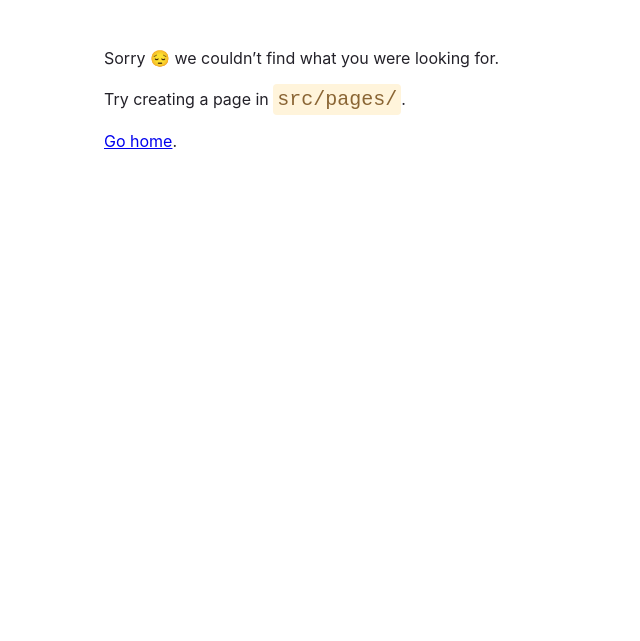
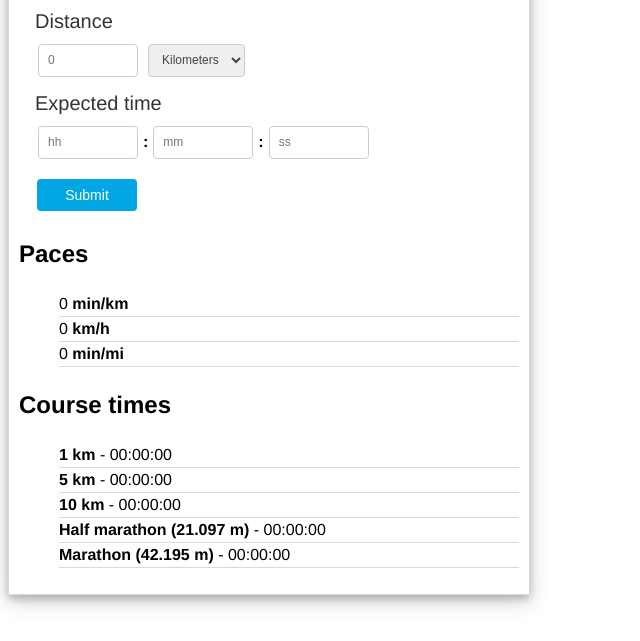
Before and after one commit to Nerconer/gatsby-personal-site, a Gatsby site: page /sandbox in a window 1280 px wide. Before the commit this address had no page. Shown: the part 159-800 px from the top of the page, without its empty margins (0-640 px from the left). Built offline with nearby package versions, Linux system fonts and the light colour scheme; Gatsby itself is replaced by a stand-in of ours.

Commit message:
RunningPaceCalculator component

```diff
--- /dev/null
+++ b/src/components/sandbox/RunningPaceCalculator.scss
@@ -0,0 +1,73 @@
+
+h2 {
+    font-size: 28px;
+    color: black;
+}
+
+h3 {
+    font-size: 24px;
+    color: black;
+}
+
+ul {
+    li {
+        border-bottom: solid 1px #d9d9d9;
+        line-height: 24px;
+        list-style-type: none !important;
+    }
+}
+
+section {
+    font-family: "Helvetica Neue",Helvetica,Arial,sans-serif;
+    padding: 10px;
+    max-width: 500px;
+    border: 1px solid #d9d9d9;
+    box-shadow: 0 4px 8px 0 rgba(0, 0, 0, 0.2), 0 6px 20px 0 rgba(0, 0, 0, 0.19);
+}
+
+form {
+    legend {
+        font-size: 20px;
+
+        color: #333;
+    }
+
+    fieldset {
+        border: 0;
+    }
+
+    input[type=number], select {
+        border: 1px solid #e1e1e1;
+        font-size: 12px;
+        line-height: 21px;
+        height: 25px;
+        color: #444;
+        padding: 3px 9px;
+        width: 80px;
+        border: 1px solid #ccc;
+        border-radius: 4px;
+        margin: 5px;
+    }
+
+    input[type=submit] {
+        border: 0;
+        background-color: rgb(1, 166, 226)!important;
+        color: #fff;
+        display: inline-block;
+        padding: 6px 12px;
+        margin-bottom: 0;
+        font-size: 14px;
+        font-weight: 400;
+        line-height: 1.42857143;
+        text-align: center;
+        border-radius: 4px;
+        margin: 5px;
+        width: 100px;
+        margin-left: 18px;
+    }
+
+    select {
+        width: auto;
+        height: 33px;
+    }
+}
--- /dev/null
+++ b/src/components/sandbox/RunningPaceCalculator.tsx
@@ -0,0 +1,203 @@
+import React, { useState, SyntheticEvent } from "react";
+import "./RunningPaceCalculator.scss";
+
+enum Unit {
+    Km = "km",
+    Meters = "meters"
+};
+
+interface IPaceCalculatorInputForm {
+    distance: { value: string };
+    unit: { value: string };
+    hours: { value: string };
+    minutes: { value: string };
+    seconds: { value: string };
+};
+
+interface ITimes {
+    oneKm: string,
+    fiveKm: string,
+    tenKm: string,
+    halfMarathon: string,
+    marathon: string
+};
+
+interface ISpeeds {
+    minPerKm: string,
+    kmPerHour: string,
+    minPerMi: string
+}
+
+const distances = {
+    oneKm: 1.000,
+    fiveKm: 5.000,
+    tenKm: 10.000,
+    halfMarathon: 21.097,
+    marathon: 42.195
+}
+
+const RunningPaceCalculator = () => {
+
+    const [speeds, setSpeeds] = useState({
+        minPerKm: "0",
+        kmPerHour: "0",
+        minPerMi: "0"
+    });
+
+    const [times, setTimes] = useState({
+        oneKm: "00:00:00",
+        fiveKm: "00:00:00",
+        tenKm: "00:00:00",
+        halfMarathon: "00:00:00",
+        marathon: "00:00:00"
+    });
+
+    const getHoursSegments = (seconds: number) => {
+        return Math.floor(seconds / (60 * 60)).toLocaleString('en-US', {
+            minimumIntegerDigits: 2
+        });
+    };
+
+    const getMinutesSegment = (seconds: number) => {
+        return Math.floor(seconds / 60 % 60).toLocaleString('en-US', {
+            minimumIntegerDigits: 2
+        });
+    };
+
+    const getSecondsSegment = (seconds: number) => {
+        return Math.round(seconds % 60).toLocaleString('en-US', {
+            minimumIntegerDigits: 2,
+        });
+    }
+
+    const getFullTime = (seconds: number) => {
+        console.log(seconds);
+        return `${getHoursSegments(seconds)}:${getMinutesSegment(seconds)}:${getSecondsSegment(seconds)}`;
+    };
+
+    const calculateTotalSeconds = (target: IPaceCalculatorInputForm): number => {
+        const hours: number = target.hours.value ? parseInt(target.hours.value) : 0;
+        const minutes: number = target.minutes.value ? parseInt(target.minutes.value) : 0;
+        const seconds: number = target.seconds.value ? parseInt(target.seconds.value) : 0;
+
+        const totalSeconds = hours * 3600 + minutes * 60 + seconds;
+
+        return totalSeconds;
+    };
+
+    const calculateSpeeds = () => {
+
+    };
+
+    const calculateTimes = () => {
+
+    };
+
+    const handleFormOnSubmit = (event: SyntheticEvent) => {
+        event.preventDefault();
+
+        const target = event.target as typeof event.target & IPaceCalculatorInputForm;
+
+        const totalSeconds =  calculateTotalSeconds(target);
+
+        const distance: number = parseInt(target.distance.value);
+        const unit: string = target.unit.value
+
+        const distance2Meters = unit === Unit.Meters ? distance : distance * 1000;
+        const distance2Miles = (distance2Meters / 1000) * 0.62;
+
+        const secondsPerKm = totalSeconds /  (distance2Meters / 1000);
+        const secondsPerMi = totalSeconds /  (distance2Miles);
+
+        const minPerKm = `${getMinutesSegment(secondsPerKm)}:${getSecondsSegment(secondsPerKm)}`;
+        const kmPerHour = ((60 * 60) / secondsPerKm).toFixed(2);
+        const minPerMi = `${getMinutesSegment(secondsPerMi)}:${getSecondsSegment(secondsPerMi)}`;
+
+        const speeds: ISpeeds = {
+            minPerKm,
+            kmPerHour,
+            minPerMi
+        };
+
+        setSpeeds(speeds);
+
+        const times: ITimes = {
+            oneKm: getFullTime(secondsPerKm * distances.oneKm),
+            fiveKm: getFullTime(secondsPerKm * distances.fiveKm),
+            tenKm: getFullTime(secondsPerKm * distances.tenKm),
+            halfMarathon: getFullTime(secondsPerKm * distances.halfMarathon),
+            marathon: getFullTime(secondsPerKm * distances.marathon)
+        };
+
+        console.log('time');
+        console.log(times);
+
+        setTimes(times);
+    };
+
+    return (
+        <section>
+            <h2>Running pace calculator</h2>
+            <form onSubmit={handleFormOnSubmit}>
+                <fieldset>
+                    <legend>Distance</legend>
+                    <label>
+                        <input id="distance" type="number" placeholder="0"/>
+                    </label>
+                    <select id="unit">
+                        <option value="km">Kilometers</option>
+                        <option value="meters">Meters</option>
+                    </select>
+                </fieldset>
+
+                <fieldset>
+                    <legend>Expected time</legend>
+                    <input id="hours" type="number" placeholder="hh"/><b>:</b>
+                    <input id="minutes" type="number" placeholder="mm"/><b>:</b>
+                    <input id="seconds" type="number" placeholder="ss"/>
+                </fieldset>
+
+                <input type="submit" value="Submit"/>
+            </form>
+
+            <div>
+                <h3>Paces</h3>
+                <ul>
+                    <li>
+                        <span>{speeds.minPerKm} <b>min/km</b></span>
+                    </li>
+                    <li>
+                        <span>{speeds.kmPerHour} <b>km/h</b></span>
+                    </li>
+                    <li>
+                        <span>{speeds.minPerMi} <b>min/mi</b></span>
+                    </li>
+                </ul>
+            </div>
+
+            <div>
+                <h3>Course times</h3>
+                <ul>
+                    <li>
+                        <span><b>1 km</b> - {times.oneKm}</span>
+                    </li>
+                    <li>
+                        <span><b>5 km</b> - {times.fiveKm}</span>
+                    </li>
+                    <li>
+                        <span><b>10 km</b> - {times.tenKm}</span>
+                    </li>
+                    <li>
+                        <span><b>Half marathon (21.097 m)</b> - {times.halfMarathon}</span>
+                    </li>
+                    <li>
+                        <span><b>Marathon (42.195 m)</b> - {times.marathon}</span>
+                    </li>
+                </ul>
+
+            </div>
+        </section>
+    );
+};
+
+export default RunningPaceCalculator;
--- a/src/pages/404.js
+++ b/src/pages/404.js
@@ -1,54 +1,17 @@
 import * as React from "react"
-import { Link } from "gatsby"
+import Header from '../components/Header';
+import SocialList from '../components/SocialList';
 
-// styles
-const pageStyles = {
-  color: "#232129",
-  padding: "96px",
-  fontFamily: "-apple-system, Roboto, sans-serif, serif",
-}
-const headingStyles = {
-  marginTop: 0,
-  marginBottom: 64,
-  maxWidth: 320,
-}
-
-const paragraphStyles = {
-  marginBottom: 48,
-}
-const codeStyles = {
-  color: "#8A6534",
-  padding: 4,
-  backgroundColor: "#FFF4DB",
-  fontSize: "1.25rem",
-  borderRadius: 4,
-}
-
-// markup
 const NotFoundPage = () => {
   return (
-    <main style={pageStyles}>
-      <title>Not found</title>
-      <h1 style={headingStyles}>Page not found</h1>
-      <p style={paragraphStyles}>
-        Sorry{" "}
-        <span role="img" aria-label="Pensive emoji">
-          😔
-        </span>{" "}
-        we couldn’t find what you were looking for.
-        <br />
-        {process.env.NODE_ENV === "development" ? (
-          <>
-            <br />
-            Try creating a page in <code style={codeStyles}>src/pages/</code>.
-            <br />
-          </>
-        ) : null}
-        <br />
-        <Link to="/">Go home</Link>.
-      </p>
-    </main>
+    <React.Fragment>
+        <Header/>
+        <SocialList/>
+        <main>
+          <h1>Not found :(</h1>
+        </main>
+    </React.Fragment>
   )
 }
 
-export default NotFoundPage
+export default NotFoundPage;
--- /dev/null
+++ b/src/pages/sandbox.js
@@ -0,0 +1,14 @@
+import * as React from "react";
+import RunningPaceCalculator from "../components/sandbox/RunningPaceCalculator";
+import Tools from '../components/sandbox/RunningPaceCalculator';
+
+const Sandbox = () => {
+    return (
+        <React.Fragment>
+            <h1>Sandbox</h1>
+            <RunningPaceCalculator/>
+        </React.Fragment>
+    );
+}
+
+export default Sandbox;
```
